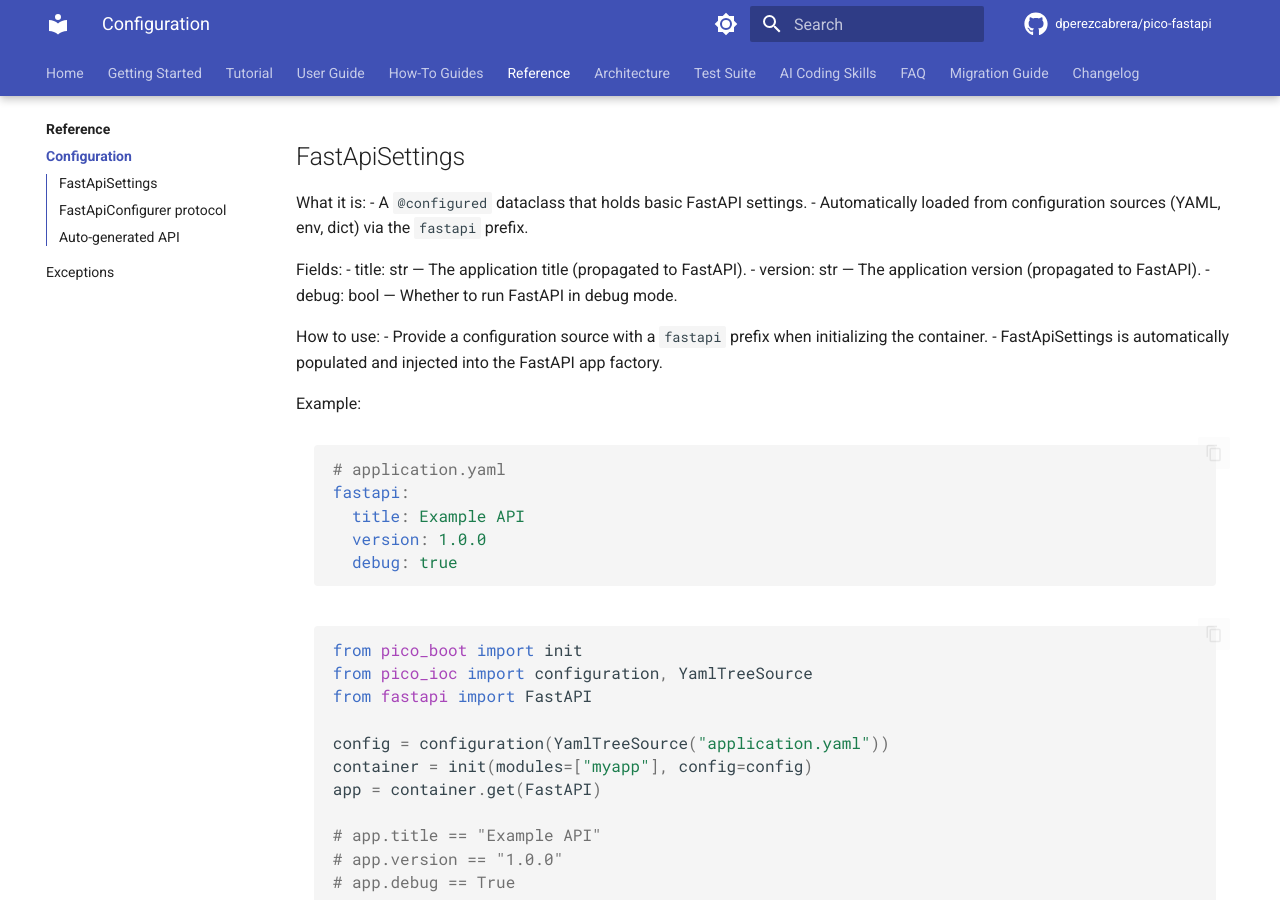
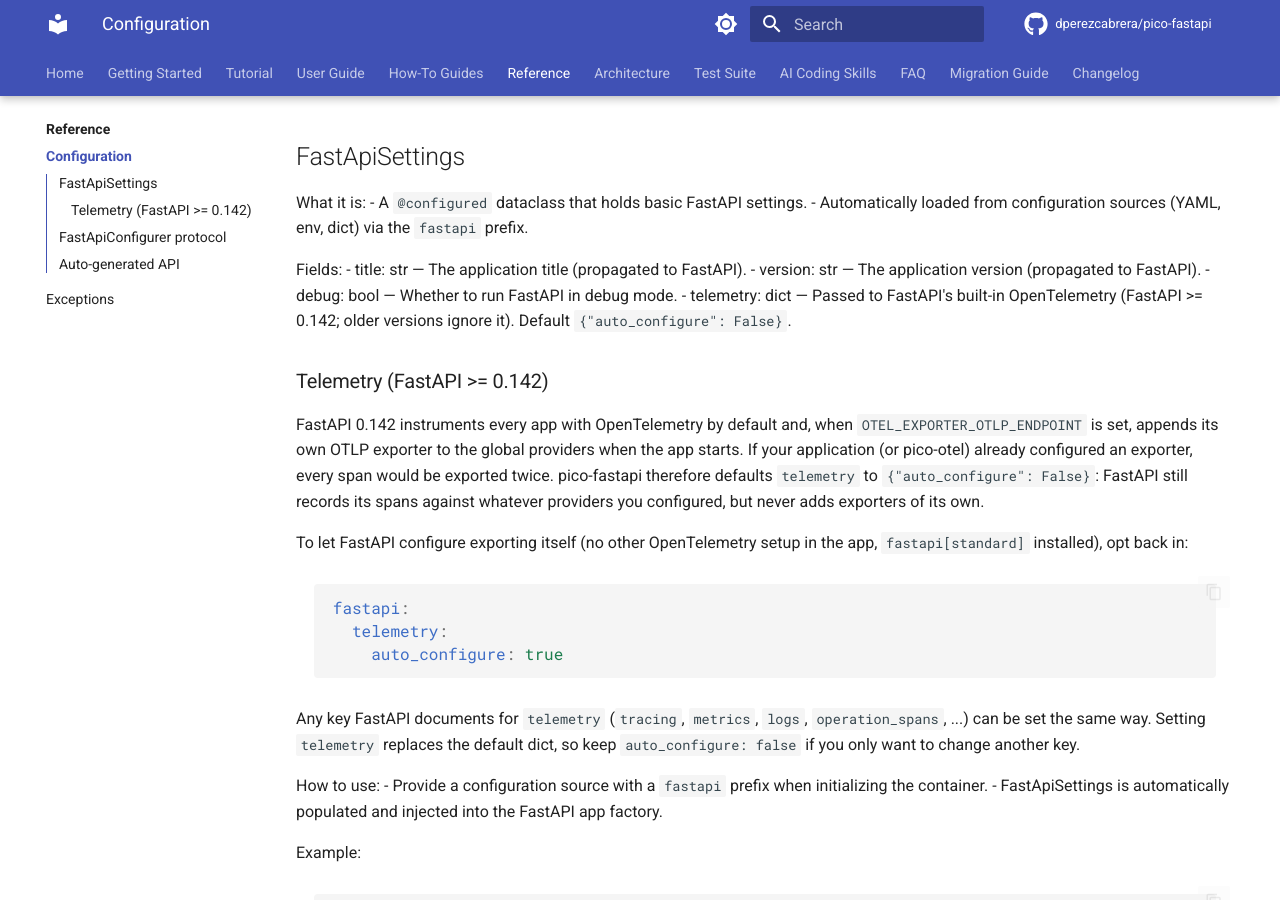
Before and after one commit to dperezcabrera/pico-fastapi, an MkDocs documentation site: the page built from docs/reference/config.md, in a window 1280 px wide and 900 px high, scrolled down 388 px. Built offline with MkDocs 1.6.1 and Material for MkDocs 9.7.7, drawn with Linux system fonts in a browser that asks for light colours; comment, search, counter and statistics services are not loaded.

Commit message:
Stop FastAPI's built-in telemetry from adding a second OTLP exporter

````diff
--- a/docs/reference/config.md
+++ b/docs/reference/config.md
@@ -17,6 +17,31 @@
 - title: str — The application title (propagated to FastAPI).
 - version: str — The application version (propagated to FastAPI).
 - debug: bool — Whether to run FastAPI in debug mode.
+- telemetry: dict — Passed to FastAPI's built-in OpenTelemetry (FastAPI >= 0.142;
+  older versions ignore it). Default `{"auto_configure": False}`.
+
+### Telemetry (FastAPI >= 0.142)
+
+FastAPI 0.142 instruments every app with OpenTelemetry by default and, when
+`OTEL_EXPORTER_OTLP_ENDPOINT` is set, appends its own OTLP exporter to the global
+providers when the app starts. If your application (or pico-otel) already
+configured an exporter, every span would be exported twice. pico-fastapi
+therefore defaults `telemetry` to `{"auto_configure": False}`: FastAPI still
+records its spans against whatever providers you configured, but never adds
+exporters of its own.
+
+To let FastAPI configure exporting itself (no other OpenTelemetry setup in the
+app, `fastapi[standard]` installed), opt back in:
+
+```yaml
+fastapi:
+  telemetry:
+    auto_configure: true
+```
+
+Any key FastAPI documents for `telemetry` (`tracing`, `metrics`, `logs`,
+`operation_spans`, ...) can be set the same way. Setting `telemetry` replaces the
+default dict, so keep `auto_configure: false` if you only want to change another key.
 
 How to use:
 - Provide a configuration source with a `fastapi` prefix when initializing the container.
````
Also changed, not shown: CHANGELOG.md (+9 -0 lines), README.md (+10 -0 lines), docs/reference/index.md (+2 -0 lines), docs/user-guide/index.md (+1 -0 lines), 5 other files.
